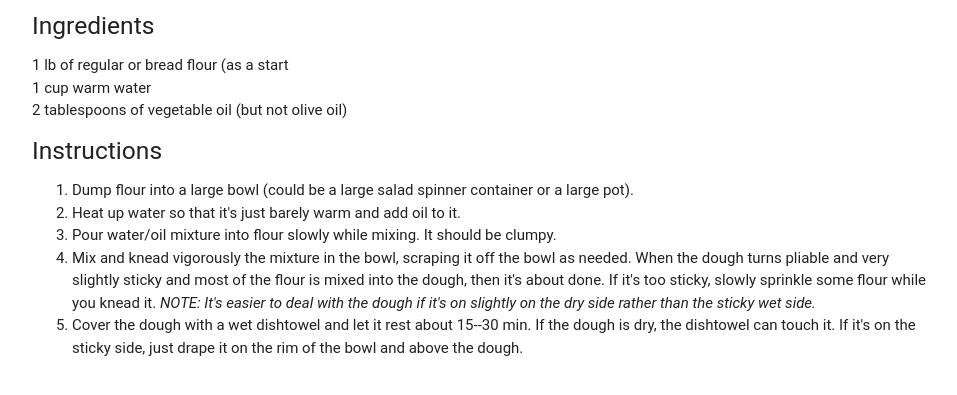
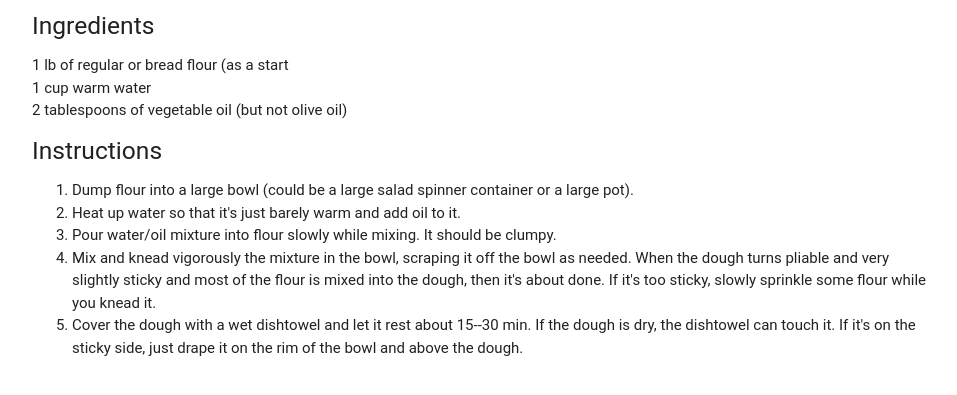
Before and after one commit to deaneyang/recipes, a plain HTML site: page dough.html in a window 1280 px wide. Shown: the part 159-554 px from the top of the page, without its empty margins (160-1117 px from the left). Drawn offline with Linux system fonts and the light colour scheme; a web font is replaced by a local one.

Commit message:
Adjusted dough recipe

```diff
--- a/dough.html
+++ b/dough.html
@@ -52,7 +52,6 @@
           </li>
           <li>
             Mix and knead vigorously the mixture in the bowl, scraping it off the bowl as needed. When the dough turns pliable and very slightly sticky and most of the flour is mixed into the dough, then it's about done. If it's too sticky, slowly sprinkle some flour while you knead it.
-            <i>NOTE: It's easier to deal with the dough if it's on slightly on the dry side rather than the sticky wet side.</i>
             </li>
           <li>
             Cover the dough with a wet dishtowel and let it rest about 15--30 min. If the dough is dry, the dishtowel can touch it. If it's on the sticky side, just drape it on the rim of the bowl and above the dough.
```
